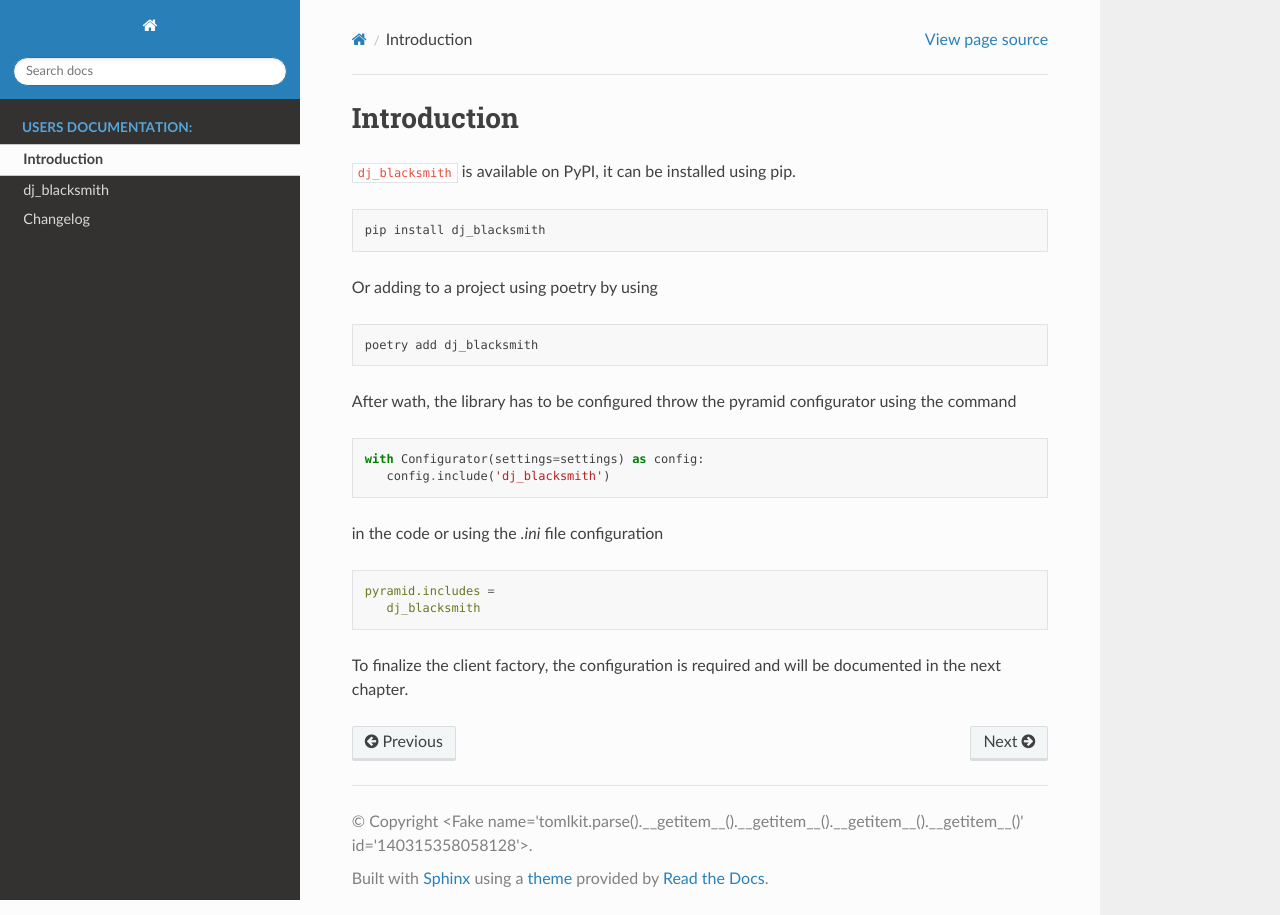
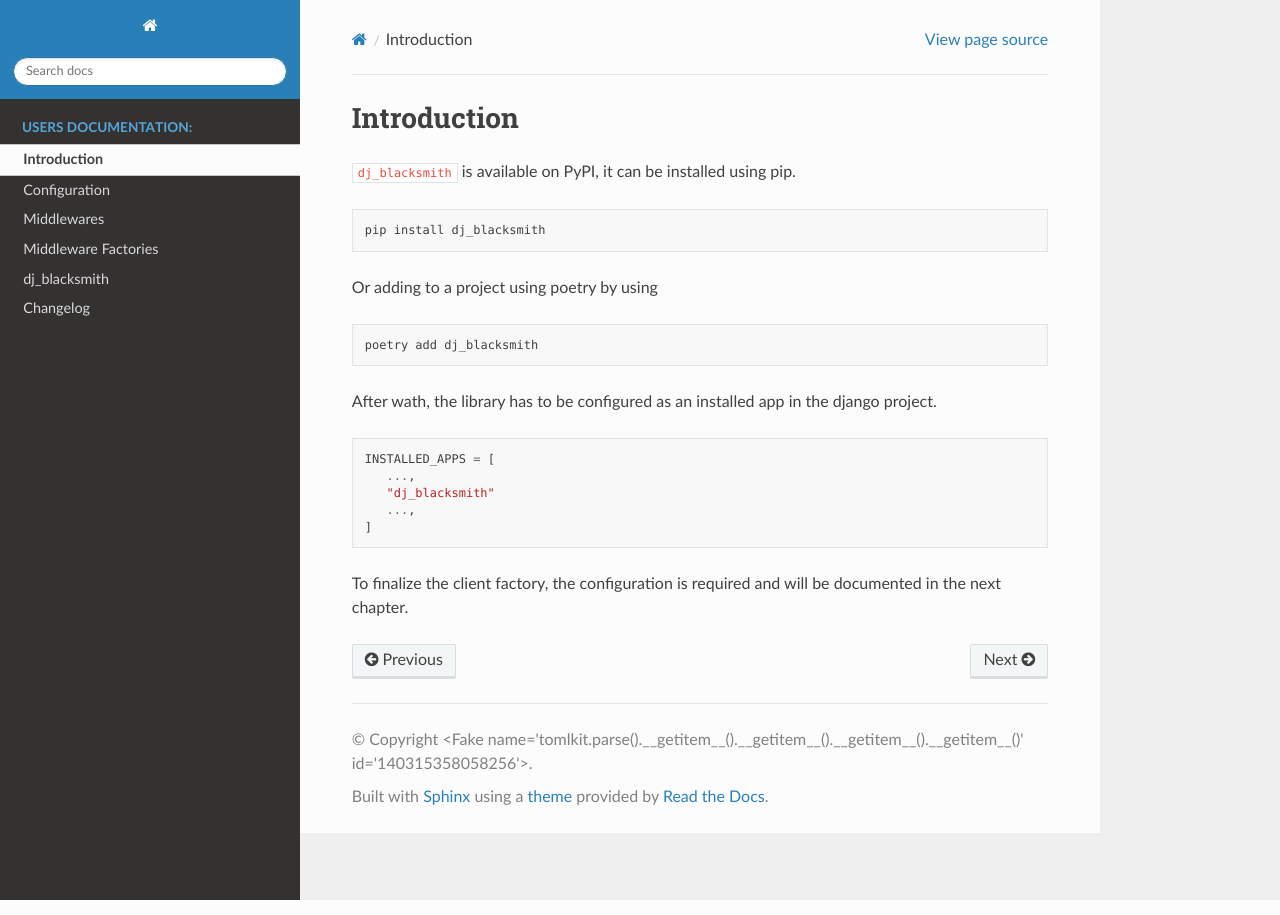
Before and after one commit to mardiros/dj-blacksmith, a Sphinx documentation site: the page built from docs/source/user/introduction.rst, in a window 1280 px wide. Built offline with Sphinx 7.4.7 and the Read the Docs theme 2.0.0, drawn with Linux system fonts in a browser that asks for light colours.

```diff
--- a/docs/source/index.rst
+++ b/docs/source/index.rst
@@ -11,6 +11,9 @@ Welcome to dj-blacksmith's documentation!
    :caption: Users Documentation:
 
    user/introduction
+   user/configuration
+   user/middlewares
+   user/middleware_factories
    user/api
    user/changelog
 
--- a/docs/source/user/introduction.rst
+++ b/docs/source/user/introduction.rst
@@ -16,23 +16,16 @@ Or adding to a project using poetry by using
    poetry add dj_blacksmith
 
 
-After wath, the library has to be configured throw the pyramid
-configurator using the command
+After wath, the library has to be configured as an installed app in the
+django project.
 
 .. code-block:: python
 
-   with Configurator(settings=settings) as config:
-      config.include('dj_blacksmith')
-
-
-in the code or using the `.ini` file configuration
-
-
-.. code-block:: ini
-
-   pyramid.includes =
-      dj_blacksmith
-
+   INSTALLED_APPS = [
+      ...,
+      "dj_blacksmith"
+      ...,
+   ]
 
 
 To finalize the client factory, the configuration is required and will be
--- /dev/null
+++ b/docs/source/user/middlewares.rst
@@ -0,0 +1,6 @@
+.. _`Middlewares`:
+
+Middlewares
+===========
+
+TODO
```
Also changed, not shown: docs/source/user/configuration.rst (added, +149 -0 lines), docs/source/user/middleware_factories.rst (added, +64 -0 lines).
